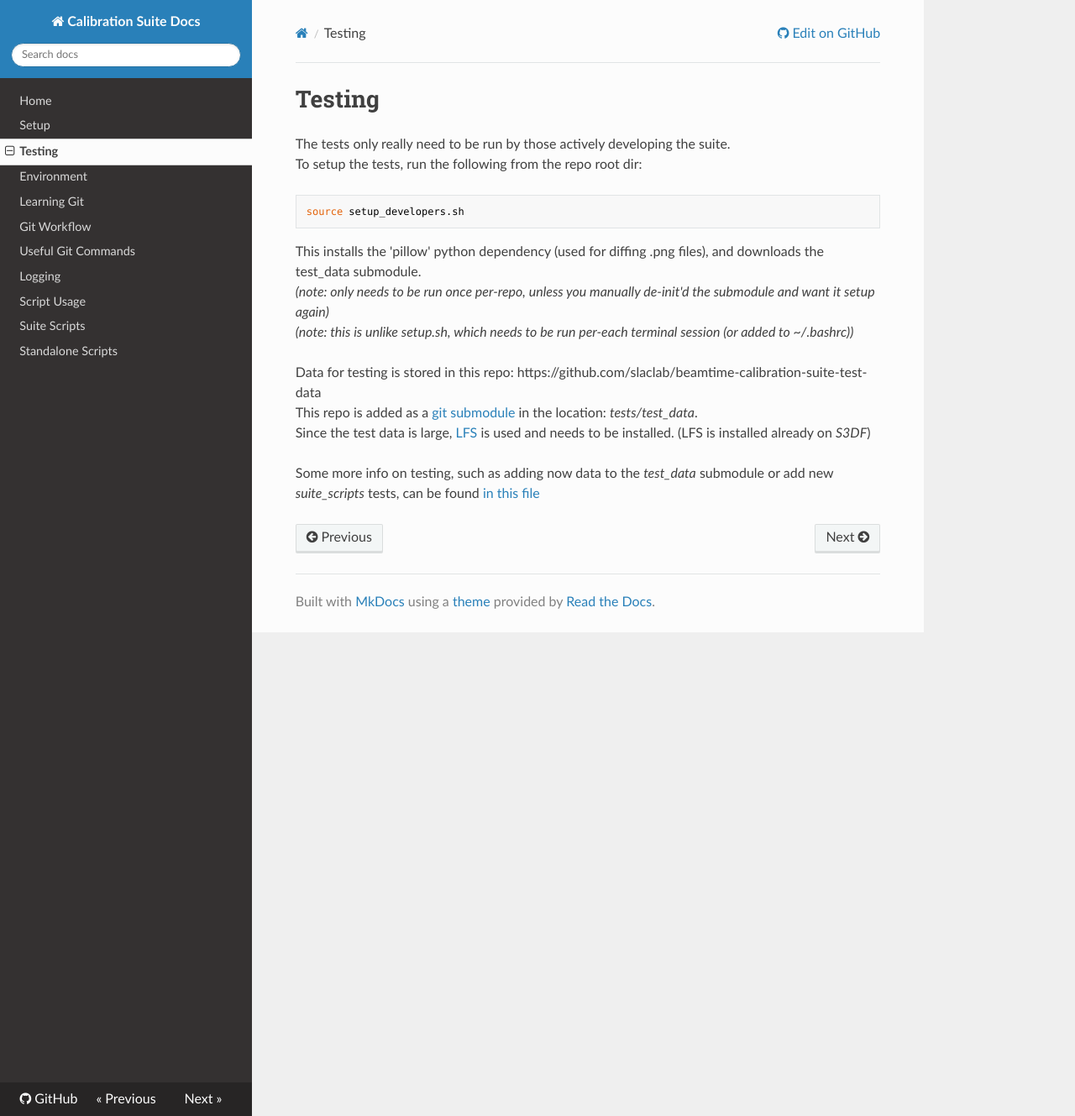
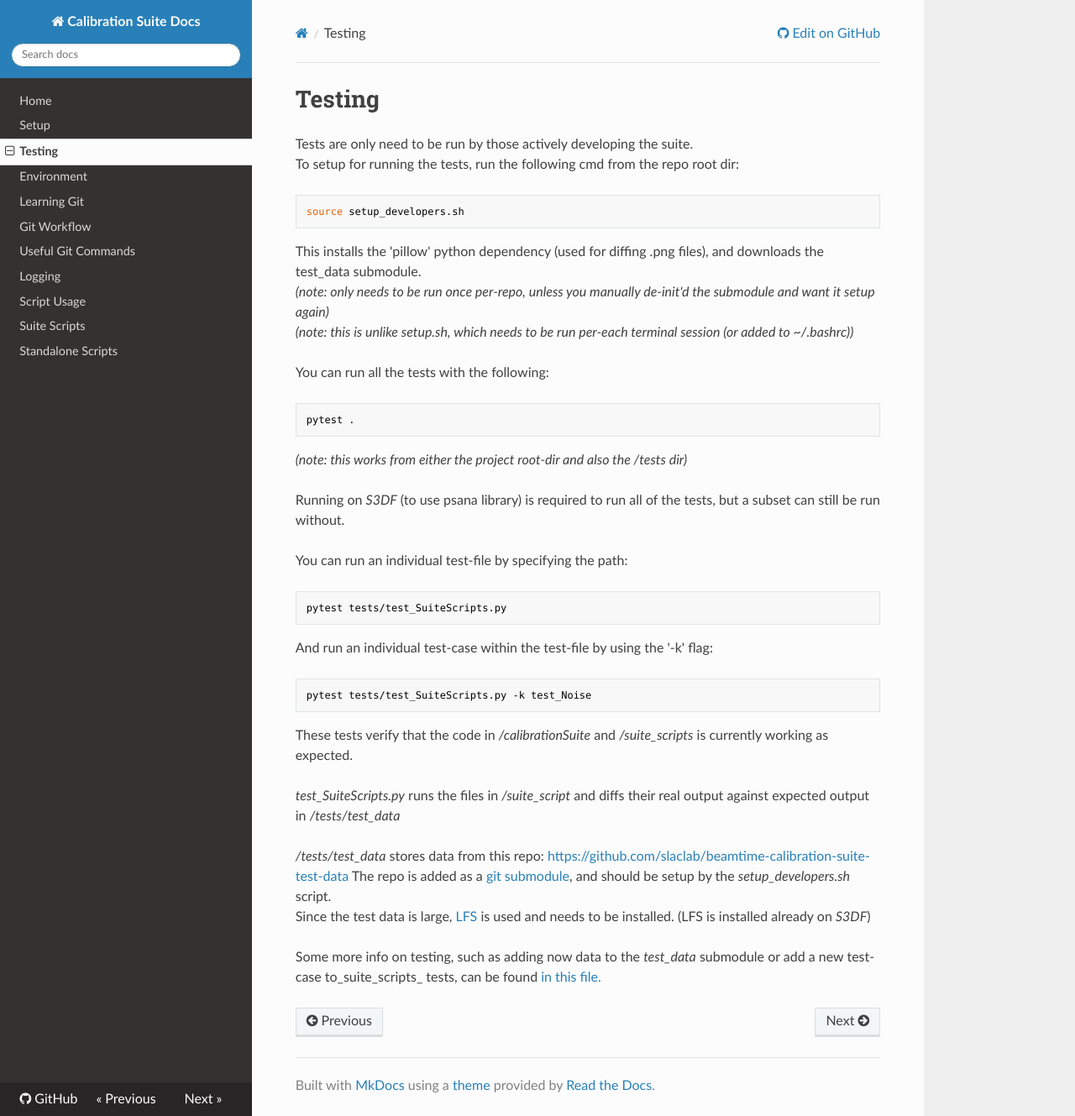
Before and after one commit to slaclab/beamtime-calibration-suite, an MkDocs documentation site: the page built from docs/testing.md, in a window 1280 px wide and 1329 px high. Shown: the whole window at 84% size. Built offline with MkDocs 1.6.1, drawn with Linux system fonts in a browser that asks for light colours; nearby versions of some CDN libraries.

Commit message:
DOC: removed unneeded doc pages, update testing docs

````diff
--- a/docs/testing.md
+++ b/docs/testing.md
@@ -1,7 +1,7 @@
 # Testing
 
-The tests only really need to be run by those actively developing the suite.
-To setup the tests, run the following from the repo root dir:
+Tests are only need to be run by those actively developing the suite.
+To setup for running the tests, run the following cmd from the repo root dir:
 ```
 source setup_developers.sh
 ```
@@ -9,9 +9,31 @@ This installs the 'pillow' python dependency (used for diffing .png files), and
 _(note: only needs to be run once per-repo, unless you manually de-init'd the submodule and want it setup again)_
 _(note: this is unlike setup.sh, which needs to be run per-each terminal session (or added to ~/.bashrc))_
 
-Data for testing is stored in this repo: https://github.com/slaclab/beamtime-calibration-suite-test-data
-This repo is added as a [git submodule](https://www.git-scm.com/book/en/v2/Git-Tools-Submodules) in the location: _tests/test\_data_.
+You can run all the tests with the following:
+```
+pytest .
+```
+_(note: this works from either the project root-dir and also the /tests dir)_
+
+Running on _S3DF_ (to use psana library) is required to run all of the tests, but a subset can still be run without.
+
+You can run an individual test-file by specifying the path:
+```
+pytest tests/test_SuiteScripts.py
+```
+
+And run an individual test-case within the test-file by using the '-k' flag:
+```
+pytest tests/test_SuiteScripts.py -k test_Noise
+```
+
+These tests verify that the code in _/calibrationSuite_ and _/suite\_scripts_ is currently working as expected.
+
+_test\_SuiteScripts.py_ runs the files in _/suite\_script_ and diffs their real output against expected output in _/tests/test\_data_
+
+_/tests/test\_data_ stores data from this repo: <https://github.com/slaclab/beamtime-calibration-suite-test-data>
+The repo is added as a [git submodule](https://www.git-scm.com/book/en/v2/Git-Tools-Submodules), and should be setup by the _setup_developers.sh_ script.
 Since the test data is large, [LFS](https://docs.github.com/en/repositories/working-with-files/managing-large-files/installing-git-large-file-storage) is used and needs to be installed. (LFS is installed already on _S3DF_)
 
 
-Some more info on testing, such as adding now data to the _test\_data_ submodule or add new _suite\_scripts_ tests, can be found [in this file](https://github.com/slaclab/beamtime-calibration-suite/blob/development/tests/test_SuiteScripts.py)
+Some more info on testing, such as adding now data to the _test\_data_ submodule or add a new test-case to_suite\_scripts_ tests, can be found [in this file.](https://github.com/slaclab/beamtime-calibration-suite/blob/development/tests/test_SuiteScripts.py)
````
Also changed, not shown: docs/standalone_scripts.md (deleted, +0 -16 lines), docs/suite_scripts.md (deleted, +0 -30 lines).
